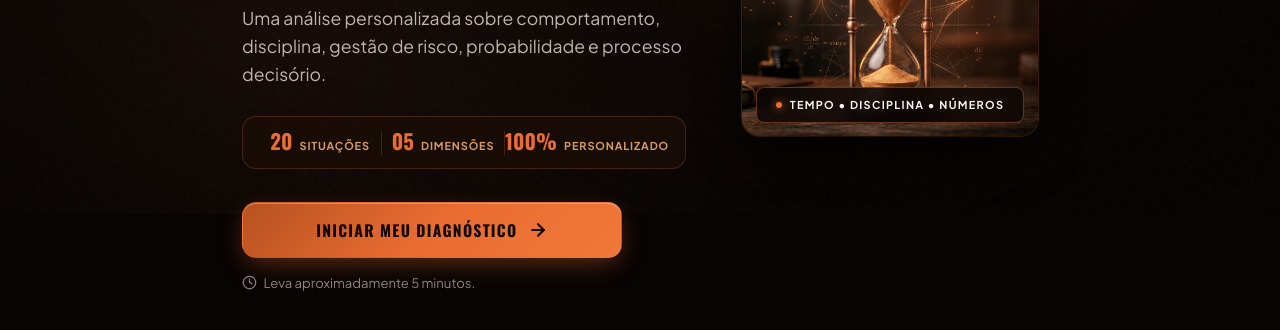
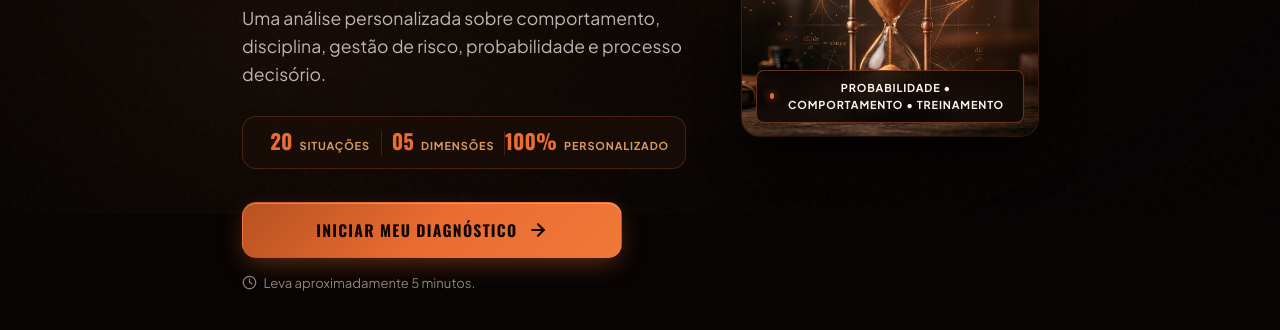
Before and after one commit to sancharless/ale, a website built with Vite: page index.html in a window 1280 px wide. Shown: the part 586-916 px from the top of the page. Built offline with nearby package versions, Linux system fonts and the light colour scheme.

Commit message:
refactor: atualizar termos do badge hero para probabilidade comportamento treinamento

```diff
--- a/src/components/Hero.js
+++ b/src/components/Hero.js
@@ -84,7 +84,7 @@ export function renderHero({ onStart }) {
           />
           <div class="visual-badge-floating">
             <span class="floating-badge-dot"></span>
-            <span>TEMPO • DISCIPLINA • NÚMEROS</span>
+            <span>PROBABILIDADE • COMPORTAMENTO • TREINAMENTO</span>
           </div>
         </div>
       </div>
--- a/src/styles/components.css
+++ b/src/styles/components.css
@@ -286,9 +286,10 @@
   align-items: center;
   justify-content: center;
   gap: 0.5rem;
-  font-size: 0.68rem;
+  font-size: clamp(0.56rem, 2vw, 0.68rem);
   font-weight: 700;
-  letter-spacing: 0.12em;
+  letter-spacing: 0.08em;
+  text-align: center;
   color: var(--text-main);
   z-index: 2;
 }
```
